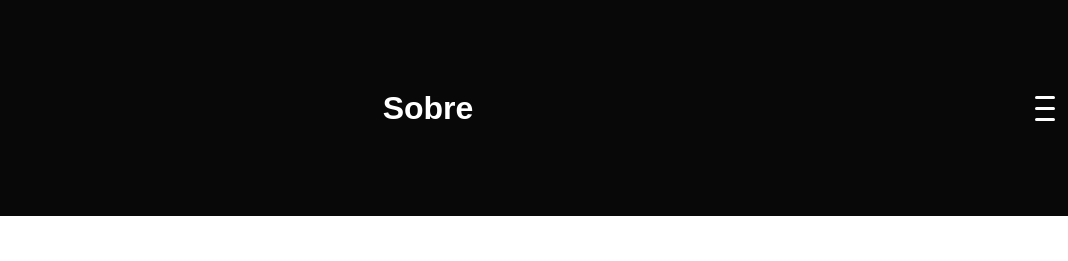
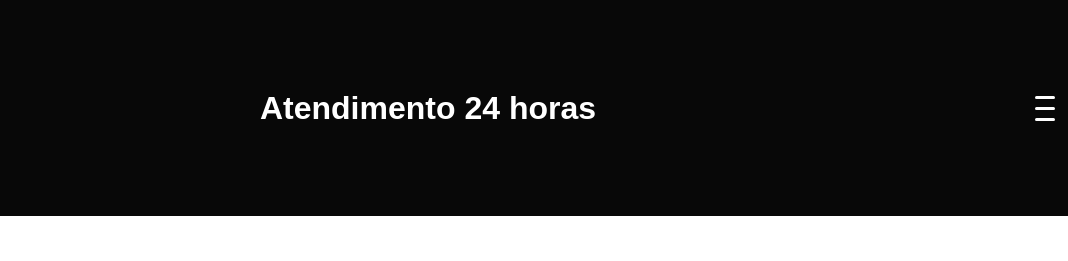
Before and after one commit to ruisantiagofaria/PROJETO-DE-EXTENSAO, a plain HTML site: page institucional.html in a window 1280 px wide. Shown: the top 261 px of the page, 212-1280 px from the left. Drawn offline with nearby package versions, Linux system fonts and the light colour scheme.

```diff
--- a/institucional.html
+++ b/institucional.html
@@ -12,7 +12,7 @@
 
 <body>
 
-    <header class="header-vms d-flex align-items-center justify-content-between p-2">
+        <header class="header-vms d-flex align-items-center justify-content-between p-2">
         <div class="d-flex align-items-center" style="flex: 1;">
             <a href="index.html">
                 <img src="img/logo.png" alt="VMS Móveis Planejados" class="logo">
@@ -20,7 +20,7 @@
         </div>
 
         <div class="d-flex justify-content-center" style="flex: 1;">
-            <h2 class="titulo-vms m-0 text-center">Sobre</h2>
+            <h2 class="titulo-vms m-0 text-center">Atendimento 24 horas</h2>
         </div>
 
         <div class="d-flex justify-content-end" style="flex: 1;">
@@ -32,7 +32,7 @@
         </div>
     </header>
 
- <div id="mySideMenu" class="side-menu">
+  <div id="mySideMenu" class="side-menu">
     <a href="javascript:void(0)" class="close-btn" onclick="closeMenu()">&times;</a>
     <a href="index.html">Home</a>
     <a href="atendimento.html">Atendimento</a>
@@ -41,6 +41,7 @@
     <a href="institucional.html">Institucional</a>
       <a href="cadastro.html">Cadastro</a>
 </div>
+
 <main class="container my-5">
 
   <!-- SOBRE NÓS -->
```
